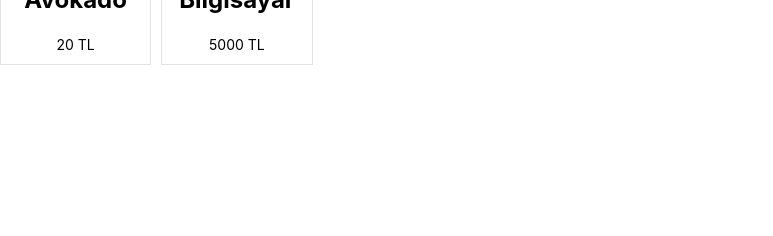
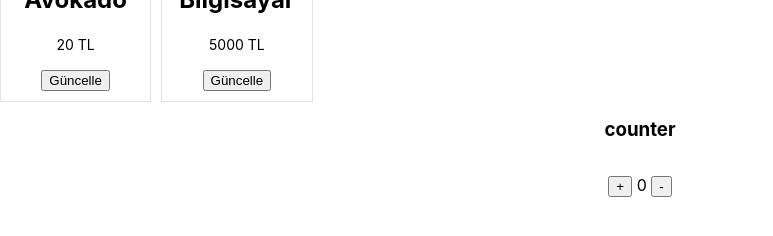
Before and after one commit to emircanbakar/udemy-react-course, a React (Create React App) app in the folder B2/first-app/: page / in a window 1280 px wide. Shown: the part 362-598 px from the top of the page, without its empty margins (0-773 px from the left). Built offline with nearby package versions, Linux system fonts and the light colour scheme.

Commit message:
state ve eventlerle çalışmak

```diff
--- a/B2/first-app/src/App.jsx
+++ b/B2/first-app/src/App.jsx
@@ -1,10 +1,12 @@
 import "./App.css";
+import Counter from "./components/Counter";
 import Products from "./components/Products/Products";
 
 const App = () => {
   return (
     <div>
       <Products />
+      <Counter/>
     </div>
   );
 };
--- /dev/null
+++ b/B2/first-app/src/components/Counter.jsx
@@ -0,0 +1,16 @@
+import React, { useState } from "react";
+
+const Counter = () => {
+  const [counter, setCounter] = useState(0);
+
+  return (
+    <div>
+      <h3>counter</h3>
+      <button onClick={()=> setCounter(counter + 1)}>+</button>
+      <span> {counter} </span>
+      <button onClick={()=> setCounter(counter - 1)}>-</button>
+    </div>
+  );
+};
+
+export default Counter;
--- a/B2/first-app/src/components/Products/ProductsItem.jsx
+++ b/B2/first-app/src/components/Products/ProductsItem.jsx
@@ -1,8 +1,15 @@
+import { useState } from "react";
 import ProductInfo from "./ProductInfo";
 import "./ProductItems.css";
 
 const ProductItem = ({ product }) => {
   const { imageURL, productName, productPrice } = product;
+  const [title, setTitle] = useState(productName);
+
+  const clickHandler = () => {
+    setTitle("Güncellendi")
+    console.log(productName, "güncellendi.")
+  };
 
   return (
     <div className="product-item">
@@ -10,8 +17,10 @@ const ProductItem = ({ product }) => {
         <img src={imageURL} alt="" />
       </div>
       <ProductInfo>
-        <h2 className="product-title"> {productName} </h2>
+        <h2 className="product-title"> {title} </h2>
         <span className="product-price"> {productPrice} TL</span>
+        <br />
+        <button onClick={clickHandler}>Güncelle</button>
       </ProductInfo>
     </div>
   );
```
